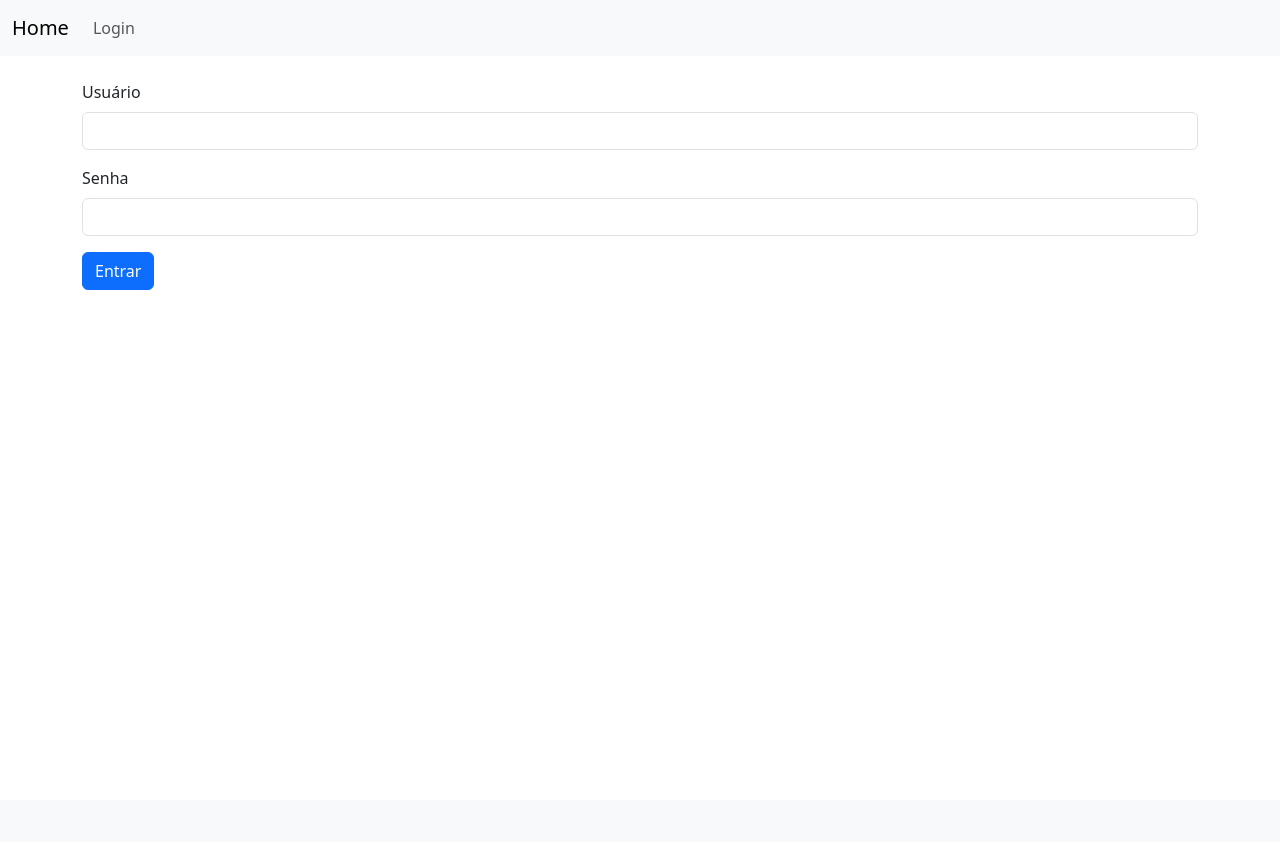
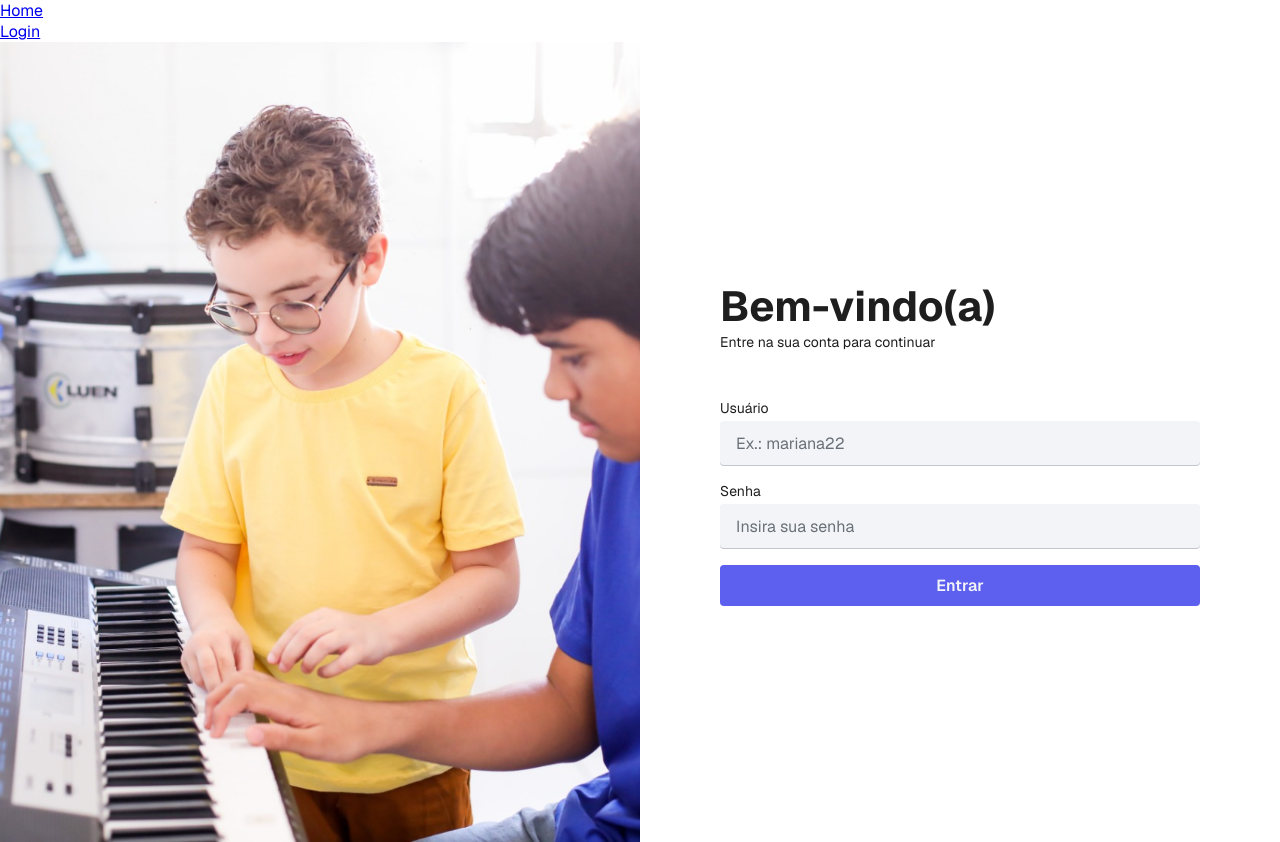
Before and after one commit to nadhon/APae, a Flask app: page /login in a window 1280 px wide. Before the commit the page ends 290 px from the top, so only its background shows below. Run offline with Flask 2, Linux system fonts and the light colour scheme.

Commit message:
implementa tela de login

```diff
--- /dev/null
+++ b/static/css/base.css
@@ -0,0 +1,12 @@
+@import url('https://fonts.googleapis.com/css2?family=Geist:wght@100..900&family=Inter:ital,opsz,wght@0,14..32,100..900;1,14..32,100..900&display=swap');
+
+:root, * {
+    padding: 0;
+    margin: 0;
+    font-family: 'Geist', 'Gill Sans', 'Gill Sans MT', Calibri, 'Trebuchet MS', sans-serif;
+
+    --preto: #1E1E1E;
+    --branco: #F2F4F8;
+    --azul-primario: #5D5FEF;
+
+}
--- /dev/null
+++ b/static/css/login.css
@@ -0,0 +1,86 @@
+.conteudo {
+    width: 100%;
+    display: flex;
+    flex-direction: row;
+}
+
+.conteudo .imagem-lateral {
+    width: 50%;
+    height: 100vh;
+    background-image: url(../img/carrossel/slide5.jpg);
+    background-size: cover;
+    background-position: center;
+}
+
+.conteudo .login-container {
+    width: 50%;
+    height: 100vh;
+    display: grid;
+    box-sizing: border-box;
+    padding: 5rem;
+    align-content: center;
+
+    color: var(--preto);
+    gap: 3rem;
+}
+
+.conteudo .login-container h1 {
+    font-size: 2.625rem;
+}
+
+.conteudo .login-container p {
+    font-size: 0.875rem;
+}
+
+.conteudo form {
+    display: grid;
+    gap: 1rem;
+}
+
+.conteudo .login-container .form-label {
+    font-size: 0.875rem;
+    display: block;
+    margin-bottom: 0.25rem;
+}
+
+.conteudo .login-container input {
+    box-sizing: border-box;
+    width: 100%;
+    padding: .75rem 1rem;
+    font-size: 1rem;
+
+    background-color: #F2F4F8;
+    border: none;
+    border-radius: 0.25rem;
+
+    box-shadow: inset 0 -1px 0 0 #C1C7CD;
+    transition: box-shadow 0.2s ease-in-out;
+}
+
+.conteudo .login-container input:focus {
+    outline: none;
+    box-shadow: inset 0 -2px 0 0 var(--azul-primario);
+}
+
+.conteudo .login-container input::placeholder {
+    color: #697077;
+}
+
+.conteudo .login-container button {
+    width: 100%;
+    padding: 0.625rem;
+    font-size: 1rem;
+    font-weight: 600;
+
+    background-color: var(--azul-primario);
+    color: var(--branco);
+    border-radius: 0.25rem;
+    border: none;
+
+    transition: background-color 0.2s ease-in-out;
+}
+
+.conteudo .login-container button:hover {
+    cursor: pointer;
+    background-color: #4B4DFE;
+}
--- a/templates/base.html
+++ b/templates/base.html
@@ -4,7 +4,11 @@
   <meta charset="UTF-8">
   <meta name="viewport" content="width=device-width, initial-scale=1">
   <title>{% block title %}Meu Site{% endblock %}</title>
-  <link href="https://cdn.jsdelivr.net/npm/bootstrap@5.3.0/dist/css/bootstrap.min.css" rel="stylesheet">
+  <link rel="stylesheet" href="{{ url_for('static', filename='css/base.css') }}">
+  {% block styles %}
+  {% endblock %}
+  {% block scripts %}
+  {% endblock %}
 </head>
 <body>
 <nav class="navbar navbar-expand-lg navbar-light bg-light">
--- a/templates/login.html
+++ b/templates/login.html
@@ -1,15 +1,31 @@
-{% extends 'base.html' %}
-{% block title %}Login{% endblock %}
-{% block content %}
-<form method="POST">
-  <div class="mb-3">
-    <label class="form-label">Usuário</label>
-    <input name="username" class="form-control">
+{% extends 'base.html' %} {% block title %}Login{% endblock %}
+{% block styles %}
+<link rel="stylesheet" href="{{ url_for('static', filename='css/login.css') }}">
+{% endblock %}
+{% block content
+%}
+
+<div class="conteudo">
+  <div class="imagem-lateral"></div>
+  <div class="login-container">
+
+    <div class="titulo">
+      <h1>Bem-vindo(a)</h1>
+      <p>Entre na sua conta para continuar</p>
+    </div>
+
+    <form method="POST">
+      <div class="form-campo">
+        <label class="form-label">Usuário</label>
+        <input name="username" placeholder="Ex.: mariana22" />
+      </div>
+      <div class="form-campo">
+        <label class="form-label">Senha</label>
+        <input name="password" type="password" placeholder="Insira sua senha" />
+      </div>
+      <button type="submit">Entrar</button>
+    </form>
   </div>
-  <div class="mb-3">
-    <label class="form-label">Senha</label>
-    <input name="password" type="password" class="form-control">
-  </div>
-  <button class="btn btn-primary" type="submit">Entrar</button>
-</form>
+</div>
+
 {% endblock %}
```
